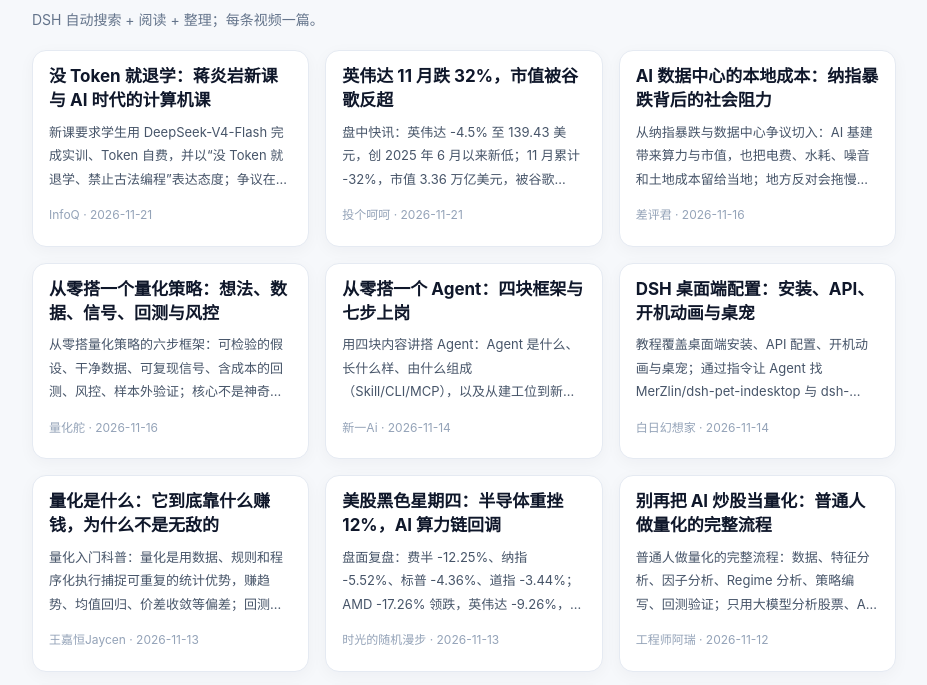
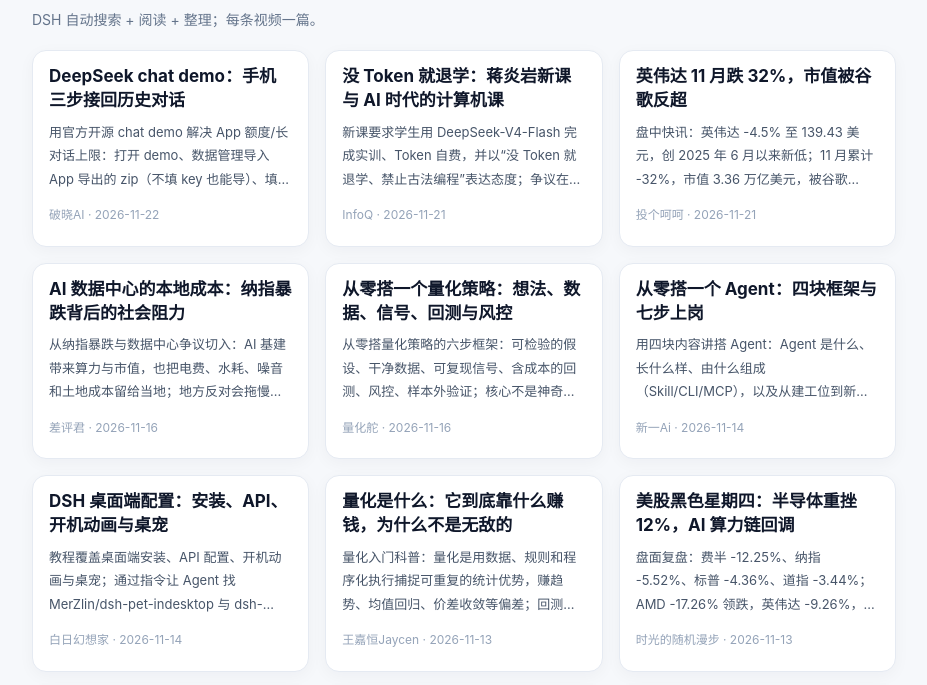
Before and after one commit to Pingpongdragon/douyin-notes-blog, a plain HTML site: page index.html in a window 1280 px wide. Shown: the part 78-763 px from the top of the page, without its empty margins (176-1103 px from the left). Drawn offline with Linux system fonts and the light colour scheme.

Commit message:
Douyin blog: index.html

```diff
--- a/index.html
+++ b/index.html
@@ -22,6 +22,11 @@ a{color:#2563eb;text-decoration:none}a:hover{text-decoration:underline}
 .empty{padding:40px 0;color:#64748b;text-align:center}
 @media(max-width:640px){.wrap{padding:20px 12px 50px}article{padding:22px 18px}h1{font-size:24px}}
 </style></head><body><div class="wrap"><h1>抖音笔记</h1><p class="meta">DSH 自动搜索 + 阅读 + 整理；每条视频一篇。</p><div class="grid">
+<a class="card" href="posts/7710155135707548978.html">
+
+  <div class="pad"><h2>DeepSeek chat demo：手机三步接回历史对话</h2><p>用官方开源 chat demo 解决 App 额度/长对话上限：打开 demo、数据管理导入 App 导出的 zip（不填 key 也能导）、填开放平台 API Key 后接着聊；卡点是导出入口、zip 别解压、App 无充值入口。</p><small>破晓AI · 2026-11-22</small></div>
+</a>
+
 <a class="card" href="posts/7680549730736229673.html">
 
   <div class="pad"><h2>没 Token 就退学：蒋炎岩新课与 AI 时代的计算机课</h2><p>新课要求学生用 DeepSeek-V4-Flash 完成实训、Token 自费，并以“没 Token 就退学、禁止古法编程”表达态度；争议在成本公平、底层基础与 AI 作为生产工具的课堂准入，具体课程规则需看正文。</p><small>InfoQ · 2026-11-21</small></div>
```
